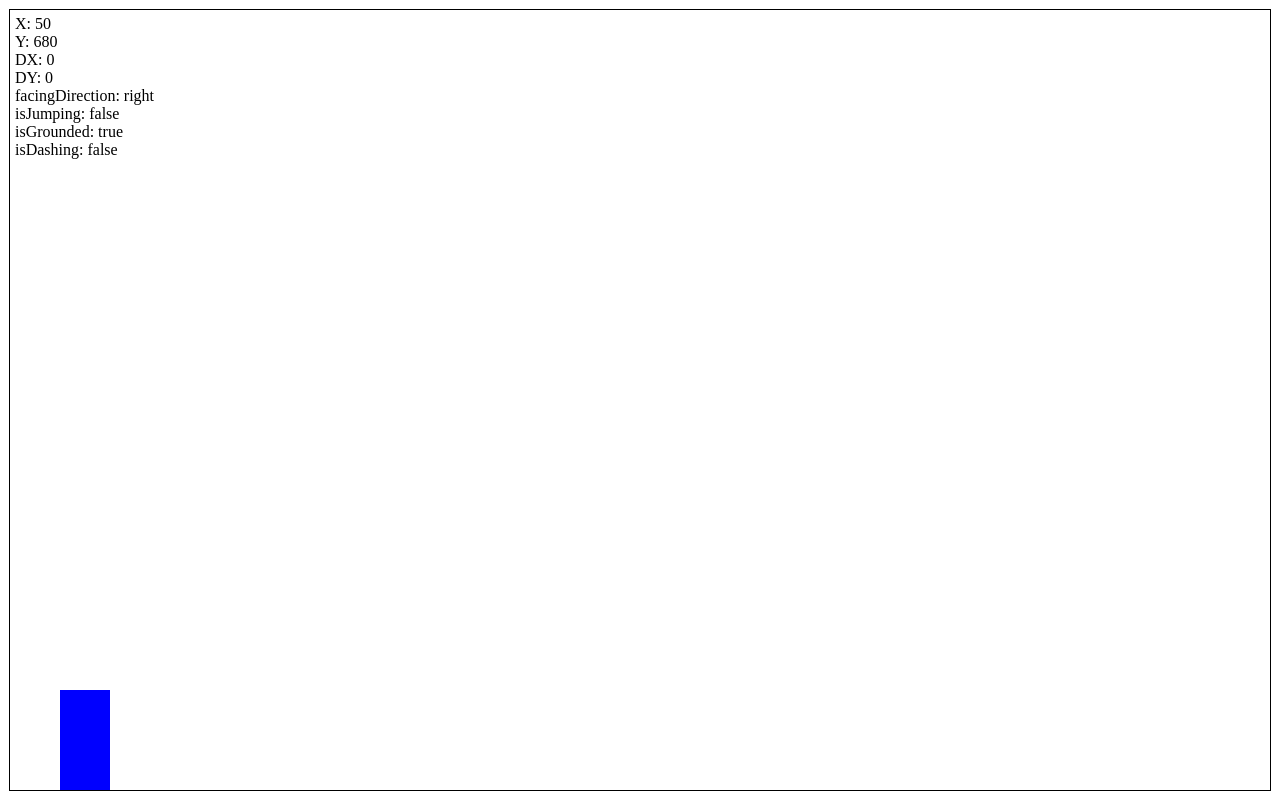
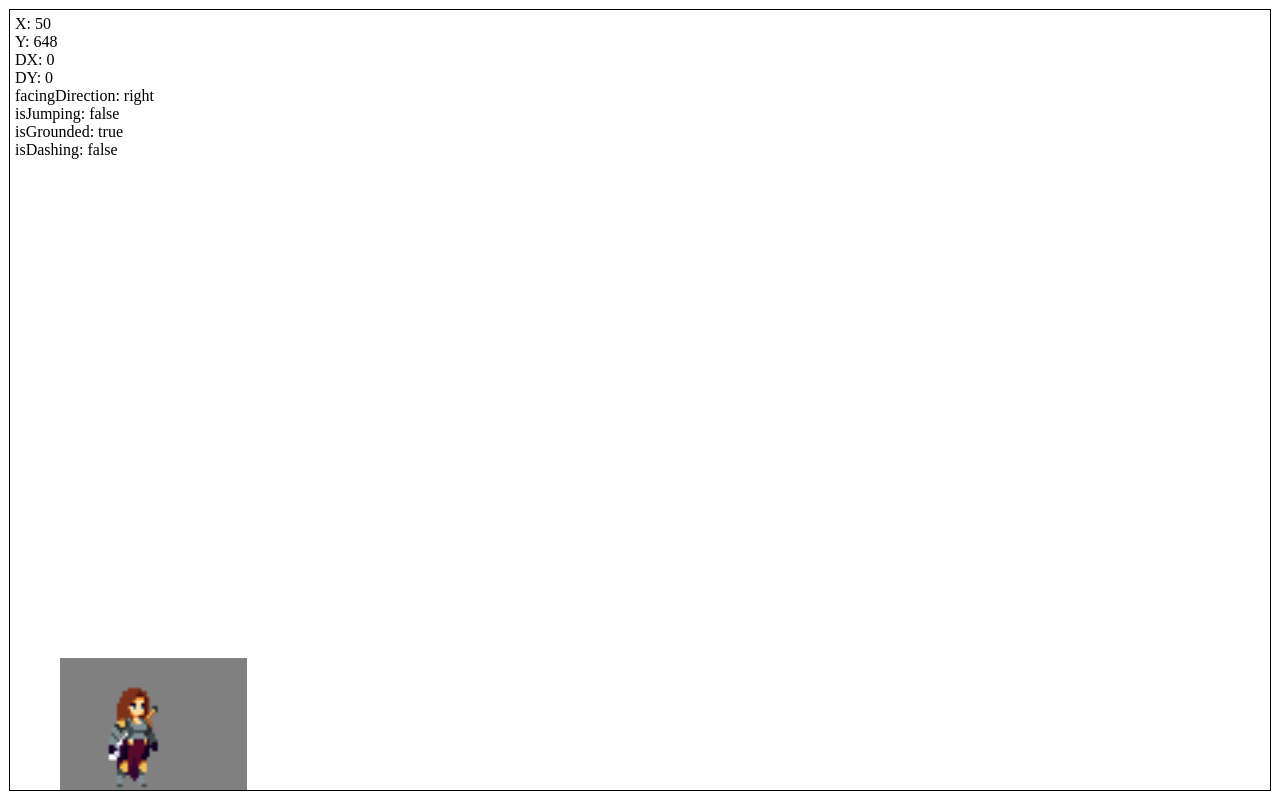
Before and after one commit to vladyslavdobychin/john-rpg, a website built with Vite: page index.html in a window 1280 px wide. Built offline with nearby package versions, Linux system fonts and the light colour scheme.

Commit message:
Replacing rectangle with the actual sprite

```diff
--- a/index.html
+++ b/index.html
@@ -3,7 +3,7 @@
 <head>
     <meta charset="UTF-8">
     <meta name="viewport" content="width=device-width, initial-scale=1.0">
-    <title>2D Fighting Game</title>
+    <title>John RPG</title>
     <style>
         body, html {
             margin: 0;
--- /dev/null
+++ b/src/classes/Animation.ts
@@ -0,0 +1,15 @@
+import {Frame} from "../constants/Frame";
+
+export default class Animation {
+
+    public image: HTMLImageElement
+    public sourceX: number = Frame.SOURCE_X
+    public sourceY: number = Frame.SOURCE_Y
+    public sourceSW: number = Frame.SOURCE_SW
+    public sourceSH: number = Frame.SOURCE_SH
+
+    constructor() {
+        this.image = new Image();
+        this.image.src = 'src/sprites/Warrior_Sheet-Effect.png'
+    }
+}
--- a/src/classes/Game.ts
+++ b/src/classes/Game.ts
@@ -1,9 +1,11 @@
 import Player from "./Player";
 import Canvas from "../utils/Canvas";
+import Animation from "./Animation";
 
 export default class Game {
     player: Player;
     canvas: Canvas;
+    animation: Animation;
     private _gravity: number = 0.5;
     private _dashDistance: number = 100;
     private _isDashing: boolean = false;
@@ -13,6 +15,7 @@ export default class Game {
     constructor(player: Player, canvas: Canvas) {
         this.player = player;
         this.canvas = canvas;
+        this.animation = new Animation();
     }
 
     get gravity() {
@@ -61,11 +64,8 @@ export default class Game {
         );
 
         this.canvas.drawCharacter(
-            this.player.x,
-            this.player.y,
-            this.player.width,
-            this.player.height,
-            this.player.color
+            this.animation,
+            this.player
         );
 
         this.maintainCanvasBounds();
@@ -77,7 +77,7 @@ export default class Game {
 
     maintainCanvasBounds() {
         // Prevent out of bounds (left)
-        if (this.player.x <= 0 ) {
+        if (this.player.x <= 0) {
             this.player.x = 0;
             this.player.dx = 0;
         }
--- a/src/classes/Player.ts
+++ b/src/classes/Player.ts
@@ -7,7 +7,6 @@ interface PlayerProps {
     dy?: number,
     width?: number,
     height?: number,
-    color?: string,
     facingDirection?: 'right' | 'left',
     speed?: number,
     dashSpeed?: number,
@@ -22,7 +21,6 @@ export default class {
     dy: number;
     width: number;
     height: number;
-    color: string;
     facingDirection: 'right' | 'left';
     speed: number;
     dashSpeed: number;
@@ -34,9 +32,8 @@ export default class {
         this.y = props.y ?? this.canvas.height - 100;
         this.dx = props.dx ?? 0;
         this.dy = props.dy ?? 0;
-        this.width = props.width ?? 50;
-        this.height = props.height ?? 100;
-        this.color = props.color ?? 'blue';
+        this.width = props.width ?? 187;
+        this.height = props.height ?? 132;
         this.facingDirection = props.facingDirection ?? 'right';
         this.speed = props.speed ?? 5;
         this.dashSpeed = props.dashSpeed ?? 20;
--- /dev/null
+++ b/src/constants/Frame.ts
@@ -0,0 +1,6 @@
+export const enum Frame {
+    SOURCE_X = 0,
+    SOURCE_Y = 0,
+    SOURCE_SW = 69,
+    SOURCE_SH = 44
+}
--- a/src/utils/Canvas.ts
+++ b/src/utils/Canvas.ts
@@ -1,6 +1,10 @@
+import Animation from "../classes/Animation";
+import Player from "../classes/Player";
+
 export default class Canvas {
     private canvas: HTMLCanvasElement;
     ctx: CanvasRenderingContext2D;
+
     constructor() {
         this.canvas = document.getElementById('canvas') as HTMLCanvasElement;
         this.ctx = <CanvasRenderingContext2D>this.canvas.getContext('2d');
@@ -24,8 +28,24 @@ export default class Canvas {
         this.ctx.clearRect(0, 0, this.width, this.height);
     }
 
-    drawCharacter(x: number, y: number, width: number, height: number, color: string) {
-        this.ctx.fillStyle = color
-        this.ctx.fillRect(x, y, width, height);
+    drawCharacter(animation: Animation, player: Player) {
+        this.ctx.fillStyle = 'grey';
+        this.ctx.fillRect(
+            player.x,
+            player.y,
+            player.width,
+            player.height);
+
+        this.ctx.drawImage(
+            animation.image,
+            animation.sourceX,
+            animation.sourceY,
+            animation.sourceSW,
+            animation.sourceSH,
+            player.x,
+            player.y,
+            player.width,
+            player.height
+        );
     }
 }
```
Also changed, not shown: src/sprites/Warrior_Sheet-Effect.png (added), src/sprites/Warrior_SheetnoEffect.png (added).
